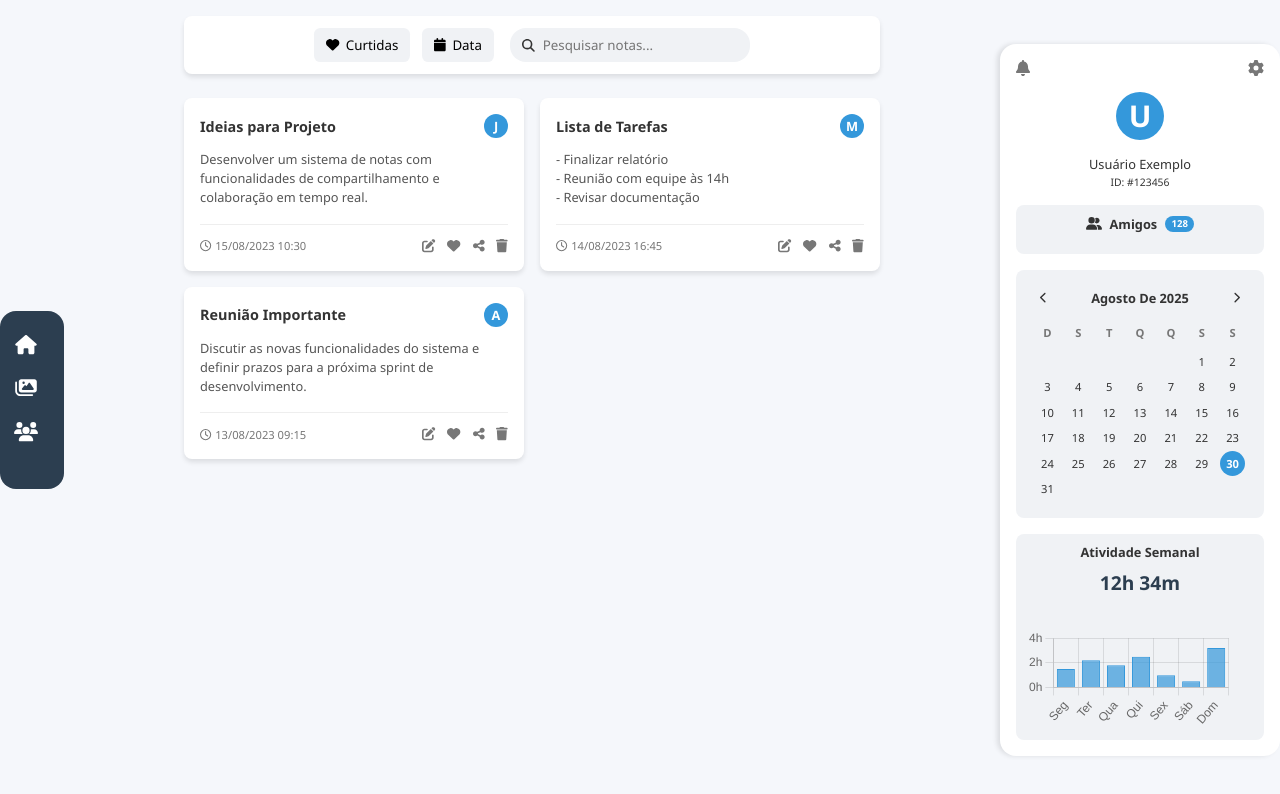
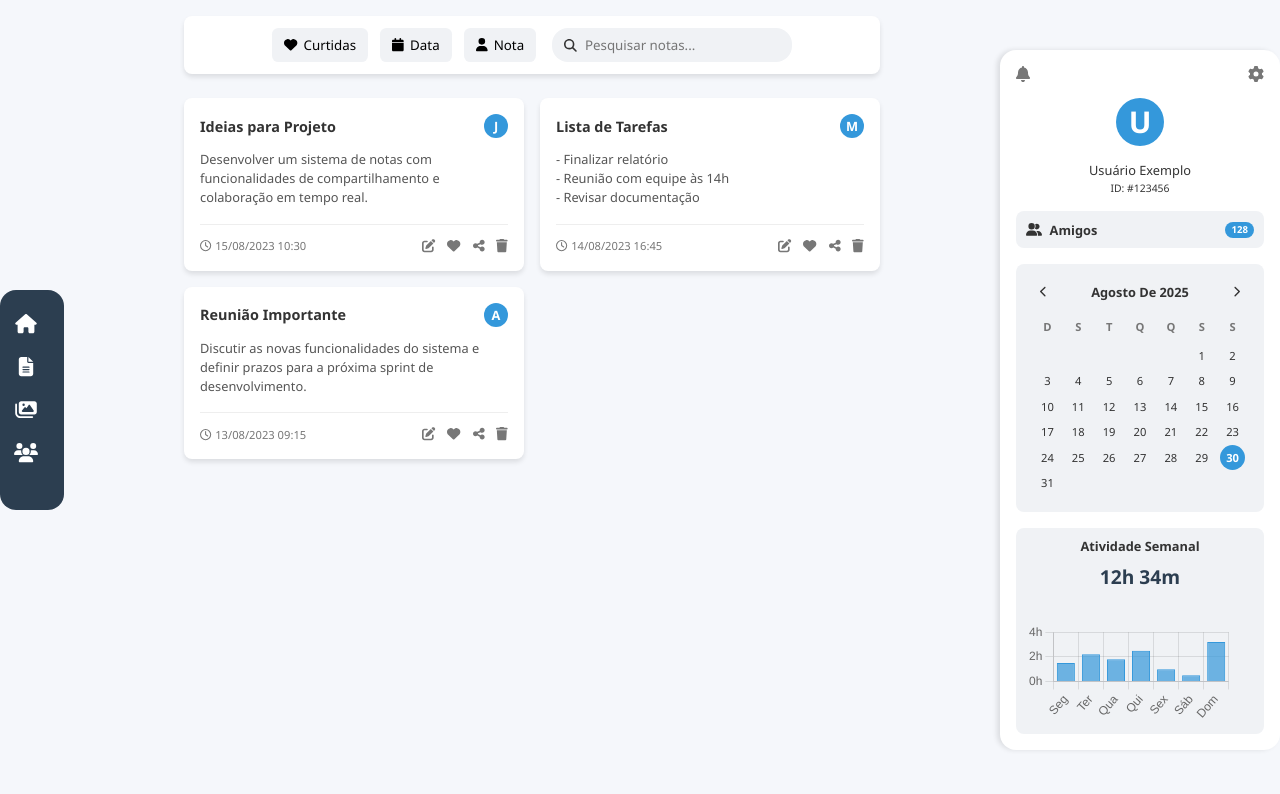
Before and after one commit to Augusto2599/Notes_Generation_Site, a React (Vite) app: page / in a window 1280 px wide. Shown: the top 794 px of the page. Built offline with nearby package versions, Linux system fonts and the light colour scheme.

Commit message:
Melhorias no Design e facilitações para o usuário.

```diff
--- a/src/components/barraLateral/BarraLateral.css
+++ b/src/components/barraLateral/BarraLateral.css
@@ -71,16 +71,22 @@
     border-radius: 0.625rem; /* 10px / 16 */
     margin-bottom: 1.25rem; /* 20px / 16 */
     width: 100%;
-    text-align: center;
 }
 
 .amigos-titulo {
     display: flex;
     align-items: center;
-    justify-content: center;
-    gap: 0.625rem; /* 10px / 16 */
-    margin-bottom: 0.9375rem; /* 15px / 16 */
+    /* Esta propriedade separa os dois grupos (label e número) para os lados opostos */
+    justify-content: space-between;
+    width: 100%;
     font-weight: 600;
+}
+
+/* Nova classe para estilizar o grupo do ícone e texto */
+.amigos-label {
+    display: flex;
+    align-items: center;
+    gap: 0.625rem; /* Espaço entre o ícone e o texto "Amigos" */
 }
 
 .numero-amigos {
@@ -90,7 +96,6 @@
     border-radius: 0.625rem; /* 10px / 16 */
     font-size: 0.75rem; /* 12px / 16 */
 }
-
 /* --- Media Query para Telas Menores (VERSÃO CORRIGIDA) --- */
 @media (max-width: 1200px) {
     .barra-lateral {
--- a/src/components/barraLateral/BarraLateral.jsx
+++ b/src/components/barraLateral/BarraLateral.jsx
@@ -1,7 +1,8 @@
 import React from 'react';
-import Calendario from '../Calendario/Calendario';
+import Calendario from '../calendario/Calendario';
 import GraficoAtividade from '../GraficoAtividade/GraficoAtividade';
 import './BarraLateral.css';
+// AQUI ESTÁ A CORREÇÃO: troquei '@fortawesome/fontawesome-svg-core' por '@fortawesome/react-fontawesome'
 import { FontAwesomeIcon } from '@fortawesome/react-fontawesome';
 import { faBell, faCog, faUserFriends } from '@fortawesome/free-solid-svg-icons';
 
@@ -21,8 +22,10 @@ function BarraLateral() {
 
             <div className="amigos">
                 <div className="amigos-titulo">
-                    <FontAwesomeIcon icon={faUserFriends} />
-                    <span>Amigos</span>
+                    <div className="amigos-label">
+                        <FontAwesomeIcon icon={faUserFriends} />
+                        <span>Amigos</span>
+                    </div>
                     <div className="numero-amigos">128</div>
                 </div>
             </div>
--- a/src/components/conteudoPrincipal/ConteudoPrincipal.css
+++ b/src/components/conteudoPrincipal/ConteudoPrincipal.css
@@ -3,7 +3,8 @@
     flex: 1;
     display: flex;
     flex-direction: column;
-    padding: 1.25rem 9.375rem; /* 20px 150px */
+    padding: 1.25rem 9.375rem;
+    /* 20px 150px */
     /* Alterado para adicionar preenchimento lateral */
     overflow-y: auto;
 }
@@ -13,58 +14,136 @@
     display: flex;
     justify-content: center;
     align-items: center;
-    gap: 1.25rem; /* 20px / 16 */
-    margin-bottom: 1.875rem; /* 30px / 16 */
+    gap: 1.25rem;
+    /* 20px / 16 */
+    margin-bottom: 1.875rem;
+    /* 30px / 16 */
     background-color: white;
-    padding: 0.9375rem 1.25rem; /* 15px 20px */
-    border-radius: 0.625rem; /* 10px / 16 */
-    box-shadow: 0 0.25rem 0.375rem rgba(0, 0, 0, 0.1); /* 0 4px 6px */
+    padding: 0.9375rem 1.25rem;
+    /* 15px 20px */
+    border-radius: 0.625rem;
+    /* 10px / 16 */
+    box-shadow: 0 0.25rem 0.375rem rgba(0, 0, 0, 0.1);
+    /* 0 4px 6px */
 }
 
 .filtros {
     display: flex;
-    gap: 0.9375rem; /* 15px / 16 */
+    align-items: center;
+    /* Garante alinhamento vertical */
+    gap: 0.9375rem;
+    /* 15px / 16 */
 }
+
 
 .filtro-btn {
     background-color: #f0f2f5;
     border: none;
-    padding: 0.625rem 0.9375rem; /* 10px 15px */
-    border-radius: 0.5rem; /* 8px / 16 */
+    padding: 0.625rem 0.9375rem;
+    /* 10px 15px */
+    border-radius: 0.5rem;
+    /* 8px / 16 */
     cursor: pointer;
     display: flex;
     align-items: center;
-    gap: 0.5rem; /* 8px / 16 */
+    gap: 0.5rem;
+    /* 8px / 16 */
     transition: all 0.3s;
+    position: relative;
+    /* Adicionado para posicionar o ícone de limpar */
 }
 
 .filtro-btn:hover {
     background-color: #e4e6eb;
 }
 
+/* --- NOVOS ESTILOS --- */
+.filtro-btn.filtro-ativo {
+    padding-right: 2rem;
+    /* Aumenta o padding para dar espaço ao "X" */
+}
+
+.limpar-filtro-icone {
+    margin-left: 0.5rem;
+    /* Espaço entre a data e o "X" */
+    color: #777;
+    font-size: 0.75rem;
+}
+
+.limpar-filtro-icone:hover {
+    color: #333;
+}
+
+/* --- ESTILOS PARA O FILTRO DE DATA COM HOVER --- */
+
+/* Container que controla o hover e o posicionamento */
+.filtro-container {
+    position: relative;
+    /* Essencial para posicionar o calendário flutuante */
+    display: inline-block;
+}
+
+/* O pop-up do calendário */
+.calendario-popup {
+    position: absolute;
+    top: 100%;
+    /* Posiciona o calendário logo abaixo do botão */
+    left: 0;
+    z-index: 10;
+    /* Garante que o calendário fique na frente de outros elementos */
+    margin-top: 5px;
+    /* Um pequeno espaço entre o botão e o calendário */
+    width: 300px;
+    /* Largura fixa para o calendário no pop-up */
+    box-shadow: 0 4px 8px rgba(0, 0, 0, 0.2);
+    border-radius: 0.625rem;
+    /* 10px */
+    overflow: hidden;
+    /* Garante que o conteúdo respeite as bordas arredondadas */
+}
+
+/* Ajuste para o componente Calendario dentro do pop-up */
+.calendario-popup .calendario {
+    margin-bottom: 0;
+}
+
+/* Remove a estilização antiga para o input de data que não é mais usada */
+.filtro-data-container,
+.filtro-data-icone,
+.filtro-data-input {
+    display: none;
+}
+
 .barra-pesquisa {
     display: flex;
     align-items: center;
     background-color: #f0f2f5;
-    padding: 0.625rem 0.9375rem; /* 10px 15px */
-    border-radius: 1.25rem; /* 20px / 16 */
-    width: 18.75rem; /* 300px / 16 */
+    padding: 0.625rem 0.9375rem;
+    /* 10px 15px */
+    border-radius: 1.25rem;
+    /* 20px / 16 */
+    width: 18.75rem;
+    /* 300px / 16 */
 }
 
 .barra-pesquisa input {
     border: none;
     background: transparent;
     outline: none;
-    margin-left: 0.625rem; /* 10px / 16 */
+    margin-left: 0.625rem;
+    /* 10px / 16 */
     width: 100%;
 }
 
 /* Centro do Body */
 .body-center {
     display: grid;
-    grid-template-columns: repeat(auto-fill, minmax(18.75rem, 1fr)); /* 300px / 16 */
-    gap: 1.25rem; /* 20px / 16 */
-    margin-bottom: 1.875rem; /* 30px / 16 */
+    grid-template-columns: repeat(auto-fill, minmax(18.75rem, 1fr));
+    /* 300px / 16 */
+    gap: 1.25rem;
+    /* 20px / 16 */
+    margin-bottom: 1.875rem;
+    /* 30px / 16 */
 }
 
 /* --- Media Query para Telas Menores --- */
--- a/src/components/conteudoPrincipal/ConteudoPrincipal.jsx
+++ b/src/components/conteudoPrincipal/ConteudoPrincipal.jsx
@@ -1,10 +1,11 @@
-import React from 'react';
-import Card from '../Card/Card'; // Importa o componente Card
+import React, { useState } from 'react';
+import Card from '../Card/Card';
+import Calendario from '../calendario/Calendario';
 import './ConteudoPrincipal.css';
 import { FontAwesomeIcon } from '@fortawesome/react-fontawesome';
-import { faHeart, faCalendar, faSearch } from '@fortawesome/free-solid-svg-icons';
+// 1. Importei o ícone 'faTimes' para o botão de limpar
+import { faHeart, faCalendar, faSearch, faUser, faTimes } from '@fortawesome/free-solid-svg-icons';
 
-// Dados que seriam buscados de uma API ou banco de dados
 const DADOS_DOS_CARDS = [
     {
         id: 1,
@@ -30,6 +31,37 @@ const DADOS_DOS_CARDS = [
 ];
 
 function ConteudoPrincipal() {
+    const [cardsExibidos, setCardsExibidos] = useState(DADOS_DOS_CARDS);
+    const [showCalendar, setShowCalendar] = useState(false);
+    const [dataSelecionada, setDataSelecionada] = useState(null);
+
+    const formatDate = (date) => {
+        if (!date) return 'Data';
+        const dia = String(date.getDate()).padStart(2, '0');
+        const mes = String(date.getMonth() + 1).padStart(2, '0');
+        const ano = date.getFullYear();
+        return `${dia}/${mes}/${ano}`;
+    };
+
+    const handleDateSelect = (date) => {
+        setDataSelecionada(date);
+        setShowCalendar(false);
+
+        const dataParaFiltrar = formatDate(date);
+        const cardsFiltrados = DADOS_DOS_CARDS.filter(card => {
+            const dataDoCard = card.dataInfo.split(' ')[0];
+            return dataDoCard === dataParaFiltrar;
+        });
+        setCardsExibidos(cardsFiltrados);
+    };
+
+    // 2. Nova função para limpar o filtro de data
+    const clearDateFilter = (e) => {
+        e.stopPropagation(); // Impede que o hover do calendário seja ativado ao clicar no "X"
+        setDataSelecionada(null);
+        setCardsExibidos(DADOS_DOS_CARDS); // Mostra todos os cards novamente
+    };
+
     return (
         <div className="conteudo-principal">
             <div className="body-topo">
@@ -38,9 +70,35 @@ function ConteudoPrincipal() {
                         <FontAwesomeIcon icon={faHeart} />
                         <span>Curtidas</span>
                     </button>
+
+                    <div
+                        className="filtro-container"
+                        onMouseEnter={() => setShowCalendar(true)}
+                        onMouseLeave={() => setShowCalendar(false)}
+                    >
+                        {/* 3. O botão agora tem uma classe condicional para quando uma data é selecionada */}
+                        <button className={`filtro-btn ${dataSelecionada ? 'filtro-ativo' : ''}`}>
+                            <FontAwesomeIcon icon={faCalendar} />
+                            <span>{formatDate(dataSelecionada)}</span>
+                            {/* 4. O ícone de limpar só aparece se uma data estiver selecionada */}
+                            {dataSelecionada && (
+                                <FontAwesomeIcon
+                                    icon={faTimes}
+                                    className="limpar-filtro-icone"
+                                    onClick={clearDateFilter}
+                                />
+                            )}
+                        </button>
+                        {showCalendar && (
+                            <div className="calendario-popup">
+                                <Calendario onDateSelect={handleDateSelect} />
+                            </div>
+                        )}
+                    </div>
+
                     <button className="filtro-btn">
-                        <FontAwesomeIcon icon={faCalendar} />
-                        <span>Data</span>
+                        <FontAwesomeIcon icon={faUser} />
+                        <span>Nota</span>
                     </button>
                 </div>
                 <div className="barra-pesquisa">
@@ -50,8 +108,7 @@ function ConteudoPrincipal() {
             </div>
 
             <div className="body-center">
-                {/* Usamos o método .map() para criar um componente Card para cada item nos dados */}
-                {DADOS_DOS_CARDS.map(card => (
+                {cardsExibidos.map(card => (
                     <Card key={card.id} data={card} />
                 ))}
             </div>
--- a/src/components/menuLateral/MenuLateral.jsx
+++ b/src/components/menuLateral/MenuLateral.jsx
@@ -3,7 +3,8 @@ import './MenuLateral.css'; // Importa o CSS específico
 // Para usar os ícones, instale o Font Awesome:
 // npm install @fortawesome/fontawesome-svg-core @fortawesome/free-solid-svg-icons @fortawesome/react-fontawesome
 import { FontAwesomeIcon } from '@fortawesome/react-fontawesome';
-import { faHome, faImages, faUsers } from '@fortawesome/free-solid-svg-icons';
+// Adicionado o ícone faFileAlt para o novo item de menu
+import { faHome, faImages, faUsers, faFileAlt } from '@fortawesome/free-solid-svg-icons';
 
 function MenuLateral() {
     return (
@@ -12,13 +13,18 @@ function MenuLateral() {
                 <FontAwesomeIcon icon={faHome} size="lg" />
                 <span>Home</span>
             </div>
+            {/* Novo item de menu "Workbench" adicionado */}
+            <div className="menu-item">
+                <FontAwesomeIcon icon={faFileAlt} size="lg" />
+                <span>Take notes</span>
+            </div>
             <div className="menu-item">
                 <FontAwesomeIcon icon={faImages} size="lg" />
-                <span>Galeria</span>
+                <span>Gallery</span>
             </div>
             <div className="menu-item">
                 <FontAwesomeIcon icon={faUsers} size="lg" />
-                <span>Comunidade</span>
+                <span>Community</span>
             </div>
         </div>
     );
```
Also changed, not shown: src/components/calendario/Calendario.jsx (+17 -10 lines).
